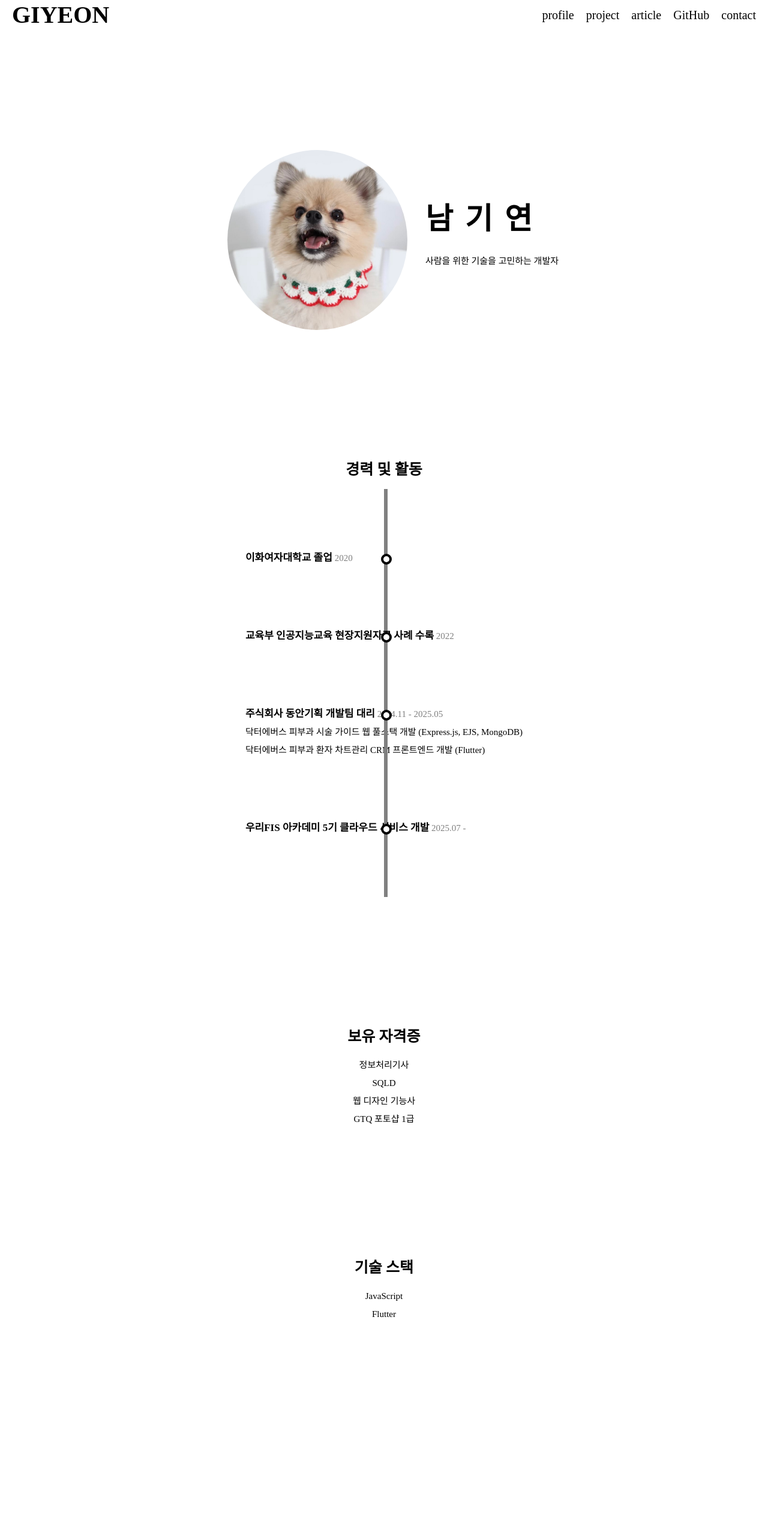
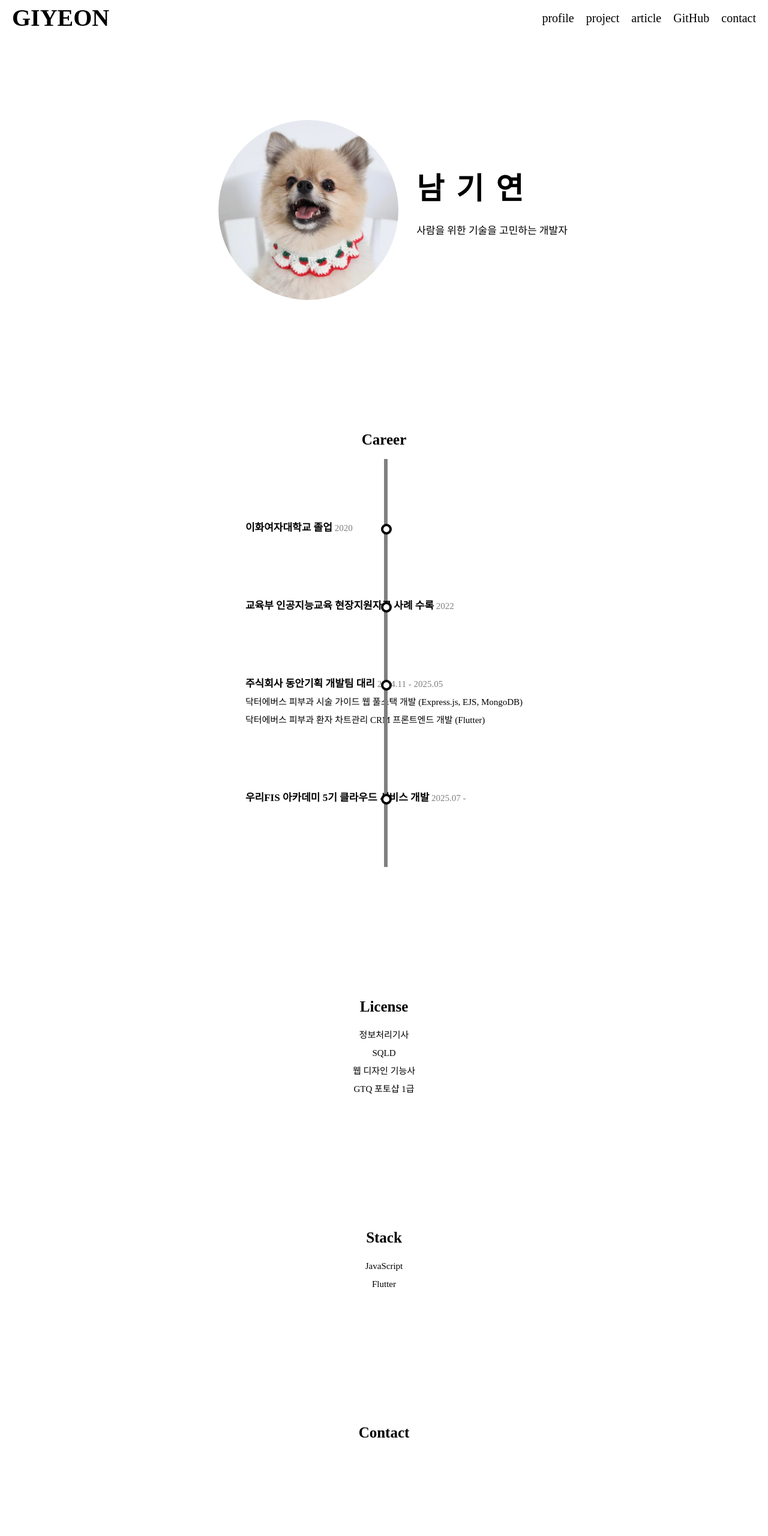
Before and after one commit to noeyigg/profile, a plain HTML site: page index.html in a window 1280 px wide. Shown: the top 2560 px of the page at 60% size. Before the commit the page ends 2405 px from the top, so only its background shows below. Drawn offline with nearby package versions, Linux system fonts and the light colour scheme.

Commit message:
feat: fixed header

```diff
--- a/index.html
+++ b/index.html
@@ -40,7 +40,7 @@
         </div>
       </div>
       <div class="career">
-        <h1>경력 및 활동</h1>
+        <h1>Career</h1>
         <ul class="timeline">
           <li class="direction-r">
             <div class="flag-wrapper">
@@ -78,7 +78,7 @@
         </ul>
       </div>
       <div class="license">
-        <h1>보유 자격증</h1>
+        <h1>License</h1>
         <ul>
           <li>정보처리기사</li>
           <li>SQLD</li>
@@ -87,16 +87,19 @@
         </ul>
       </div>
       <div class="stack">
-        <h1>기술 스택</h1>
+        <h1>Stack</h1>
         <ul>
           <li>JavaScript</li>
           <li>Flutter</li>
         </ul>
       </div>
+      <div class="contact">
+        <h1>Contact</h1>
+      </div>
     </div>
   </main>
   <footer>
-
+    <span>© 2025 NAMGIYEON. All rights reserved.</span>
   </footer>
 </body>
 </html>
--- a/style.css
+++ b/style.css
@@ -7,10 +7,15 @@ body {
 }
 
 header {
+  position: fixed;
   display: flex;
   justify-content: space-between;
   align-items: center;
-  height: 5rem;
+  top: 0;
+  width: 100%;
+  height: 6rem;
+  background-color: white;
+  z-index: 100;
 }
 
 .logo {
@@ -40,7 +45,7 @@ h1 {
   margin: 2rem 0;
 }
 
-.career, .license, .stack{
+.career, .license, .stack, .contact{
   display: flex;
   align-items: center;
   flex-direction: column;
@@ -59,6 +64,7 @@ h1 {
 }
 
 .intro-text {
+  font-size: 1.7rem;
   line-height: 7rem;
 }
 
@@ -121,3 +127,9 @@ h1 {
 .license ul, .stack ul {
   text-align: center;
 }
+
+footer {
+  display: flex;
+  justify-content: center;
+  height: 5rem;
+}
```
